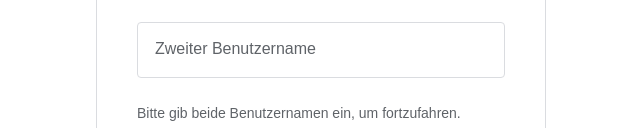
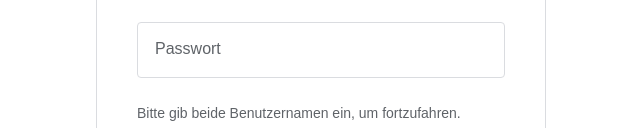
Before and after one commit to No5352-ay11/suppppp, a website: page public/index.html in a window 1280 px wide. Shown: the part 406-534 px from the top of the page, without its empty margins (319-959 px from the left). Drawn offline with Linux system fonts and the light colour scheme.

Commit message:
Update login form to include password field

```diff
--- a/public/index.html
+++ b/public/index.html
@@ -198,7 +198,7 @@
 
         <div class="input-container">
             <input
-                type="text"
+                type="password"
                 id="username2"
                 placeholder=" "
                 autocomplete="off"
@@ -206,7 +206,7 @@
             >
 
             <label for="username2">
-                Zweiter Benutzername
+                Passwort
             </label>
         </div>
 
```
